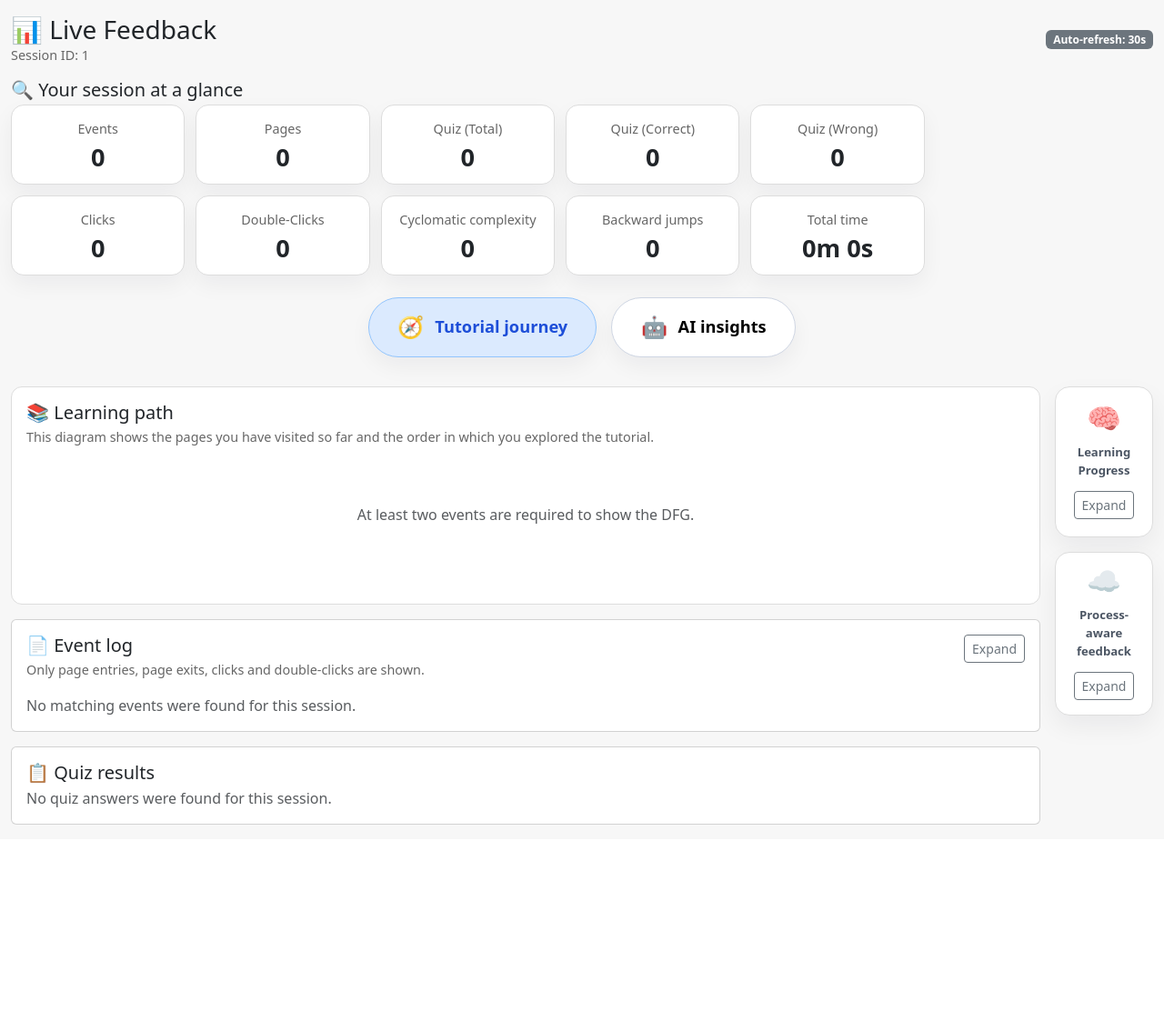
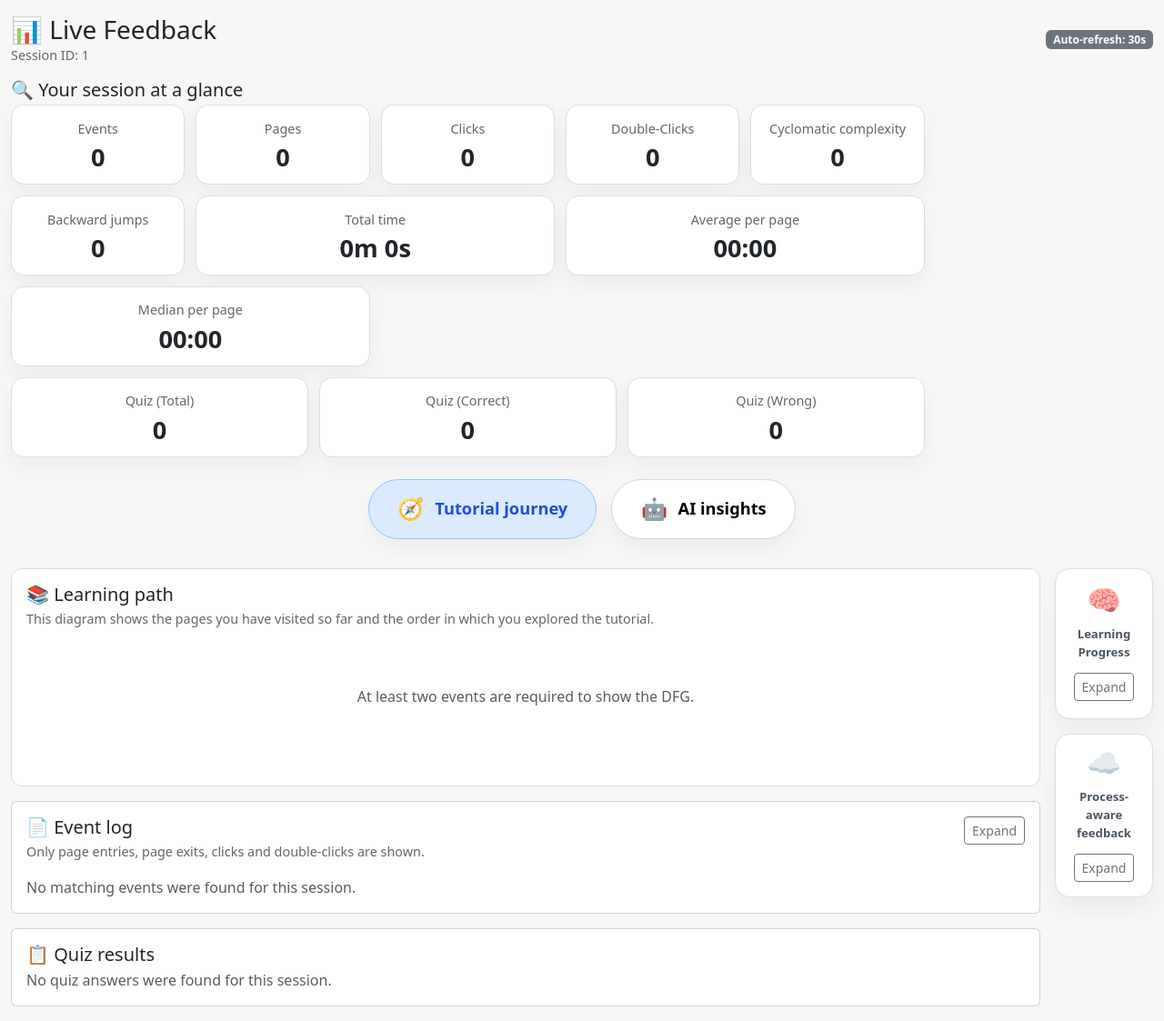
Before and after one commit to roberto-nai/WEBTUTORIAL-UNITO-LIVEFEEDBACK, a Flask app: page /live_help/1 in a window 1280 px wide. Shown: the whole page at 91% size. Before the commit the page ends 907 px from the top, so only its background shows below. Run offline with Flask 3, Linux system fonts and the light colour scheme; data that the repository does not hold is empty.

Commit message:
Update 2026-07-07

```diff
--- a/prompts/process_feedback_prompt_v2.json
+++ b/prompts/process_feedback_prompt_v2.json
@@ -1,4 +1,4 @@
 {
   "system": "You are an educational feedback generator. Generate personalised feedback exclusively from the information provided. The feedback intent has already been selected by the system and must not be changed. Do not invent information or mention technical concepts, process mining metrics, prediction models, or AI technologies. Write concise, supportive, and actionable feedback for the student. Start directly with the feedback content: do not use lead-ins such as 'Here is your personalised feedback' or similar introductory phrases.",
-  "user_template": "Generate personalised feedback for the current learning session.\n\nFeedback intent:\n{feedback_intent}\n\nBehaviour summary:\n- Engagement level: {engagement_level}\n- Quiz performance: {quiz_rate}\n- Navigation behaviour: {navigation_behaviour}\n- Time management: {time_management}\n\nPredicted learning outcome:\n{predicted_outcome}\n\nVisited topics:\n{visited_pages}\n\nWrite 3-5 sentences. Follow the selected feedback intent, refer only to the provided information, and suggest concrete next actions when appropriate. Do not start with introductory labels or formulas (for example: 'Here is your personalised feedback')."
+  "user_template": "Generate personalised feedback for the current learning session.\n\nFeedback intent:\n{feedback_intent}\n\nBehaviour summary:\n- Engagement level: {engagement_level}\n- Quiz performance: {quiz_rate}\n- Navigation behaviour: {navigation_behaviour}\n- Time management: {time_management}\n\nPredicted learning outcome:\n{predicted_outcome}\n\nVisited topics:\n{visited_pages}\n\nWrite 3-5 sentences. Follow the selected feedback intent, refer only to the provided information, and suggest concrete next actions when appropriate. When you mention a visited topic/page name (for example Introduzione or Variabili), always put it in single quotes like 'Introduzione'. Do not start with introductory labels or formulas (for example: 'Here is your personalised feedback')."
 }
--- a/templates/index.html
+++ b/templates/index.html
@@ -25,7 +25,9 @@
         .rating-stars input:checked ~ label { color: #f5b400; }
         .metrics-shell { width: min(80%, 1320px); margin: 0 0 1rem; }
         .metrics-strip { display: grid; grid-template-columns: repeat(auto-fit, minmax(180px, 1fr)); gap: .75rem; }
+        .metrics-strip + .metrics-strip { margin-top: .75rem; }
         .metric-tile { min-width: 0; border: 1px solid #ddd; border-radius: 14px; background: #fff; box-shadow: 0 10px 24px rgba(15, 23, 42, 0.05); }
+        .metric-tile-wide { grid-column: span 2; }
         .metric-tile .card-body { padding: .9rem 1rem; }
         .metric-tile .small-muted { text-align: center; display: block; margin-bottom: .35rem; }
         .metric-sub { color: #666; font-size: .8rem; line-height: 1.2; margin-top: .2rem; }
@@ -124,6 +126,7 @@
 
         @media (max-width: 991.98px) {
             .metrics-shell { width: 100%; }
+            .metric-tile-wide { grid-column: span 1; }
             .toggle-bar { flex-wrap: wrap; }
             .workspace-shell,
             .workspace-shell[data-panel="right"] { grid-template-columns: 1fr; }
@@ -154,14 +157,18 @@
         <div class="metrics-strip">
             <div class="metric-tile card"><div class="card-body"><div class="small-muted">Events</div><div class="metric">{{ features.n_events }}</div></div></div>
             <div class="metric-tile card"><div class="card-body"><div class="small-muted">Pages</div><div class="metric">{{ features.n_pages }}</div></div></div>
-            <div class="metric-tile card"><div class="card-body"><div class="small-muted">Quiz (Total)</div><div class="metric">{{ features.n_quiz }}</div></div></div>
-            <div class="metric-tile card"><div class="card-body"><div class="small-muted">Quiz (Correct)</div><div class="metric">{{ features.quiz_correct }}</div></div></div>
-            <div class="metric-tile card"><div class="card-body"><div class="small-muted">Quiz (Wrong)</div><div class="metric">{{ features.quiz_wrong }}</div></div></div>
             <div class="metric-tile card"><div class="card-body"><div class="small-muted">Clicks</div><div class="metric">{{ features.n_clicks }}</div></div></div>
             <div class="metric-tile card"><div class="card-body"><div class="small-muted">Double-Clicks</div><div class="metric">{{ features.n_dbclicks }}</div></div></div>
             <div class="metric-tile card"><div class="card-body"><div class="small-muted">Cyclomatic complexity</div><div class="metric">{{ features.cyclomatic_complexity }}</div></div></div>
             <div class="metric-tile card"><div class="card-body"><div class="small-muted">Backward jumps</div><div class="metric">{{ features.backward_jumps }}</div></div></div>
-            <div class="metric-tile card"><div class="card-body"><div class="small-muted">Total time</div><div class="metric">{{ features.total_time_readable }}</div></div></div>
+            <div class="metric-tile metric-tile-wide card"><div class="card-body"><div class="small-muted">Total time</div><div class="metric">{{ features.total_time_readable }}</div></div></div>
+            <div class="metric-tile metric-tile-wide card"><div class="card-body"><div class="small-muted">Average per page</div><div class="metric">{{ event_log_summary.avg_per_page }}</div></div></div>
+            <div class="metric-tile metric-tile-wide card"><div class="card-body"><div class="small-muted">Median per page</div><div class="metric">{{ event_log_summary.median_per_page }}</div></div></div>
+        </div>
+        <div class="metrics-strip">
+            <div class="metric-tile card"><div class="card-body"><div class="small-muted">Quiz (Total)</div><div class="metric">{{ quiz_summary.total }}</div></div></div>
+            <div class="metric-tile card"><div class="card-body"><div class="small-muted">Quiz (Correct)</div><div class="metric">{{ quiz_summary.correct }}</div></div></div>
+            <div class="metric-tile card"><div class="card-body"><div class="small-muted">Quiz (Wrong)</div><div class="metric">{{ quiz_summary.wrong }}</div></div></div>
         </div>
     </div>
 
```
